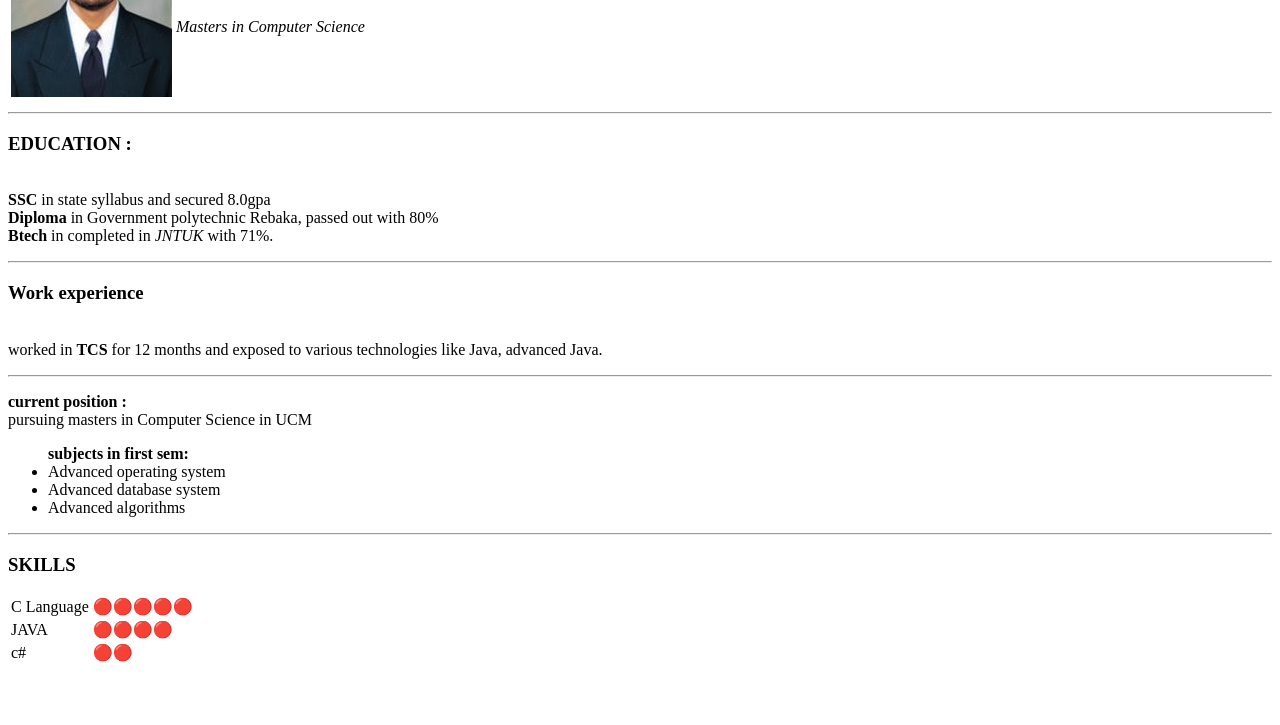
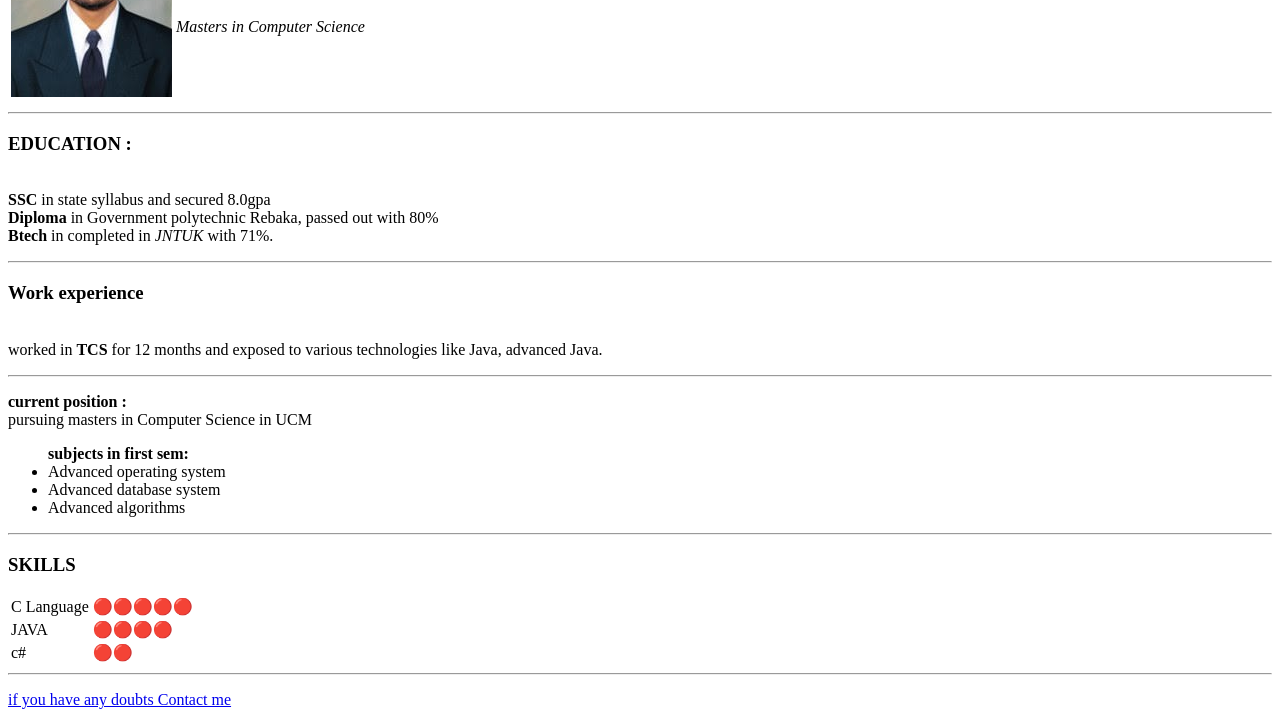
Before and after one commit to iamravikumargorle/mycv, a plain HTML site: page index.html in a window 1280 px wide. Shown: the part 122-847 px from the top of the page. Before the commit the page ends 800 px from the top, so only its background shows below. Drawn offline with Linux system fonts and the light colour scheme.

Commit message:
Add files via upload

```diff
--- a/index.html
+++ b/index.html
@@ -64,6 +64,10 @@
       </td>
     </tr>
   </table>
+  <hr />
+  <p>
+    <a href="contactme.html" alt="pakkaki poyi aduko"> if you have any doubts Contact me</a>
+  </p>
 
   </body>
 </html>
```
